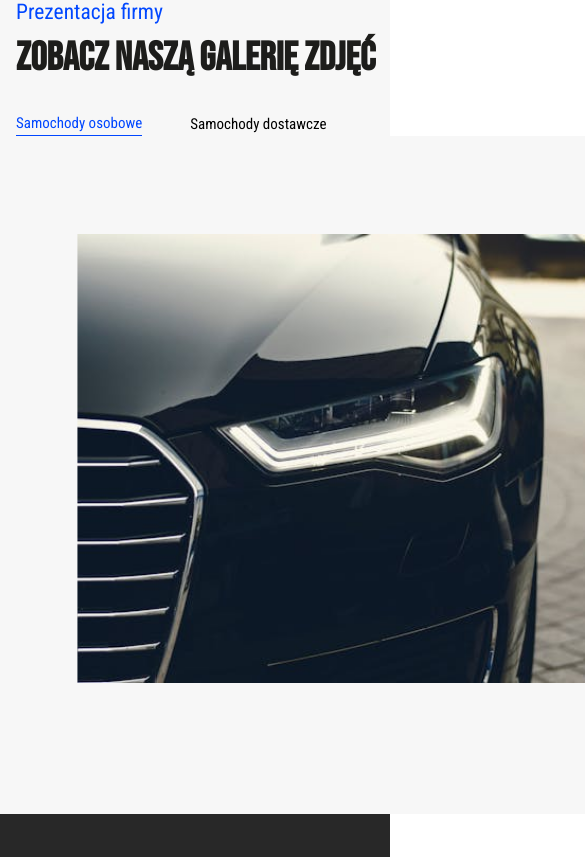
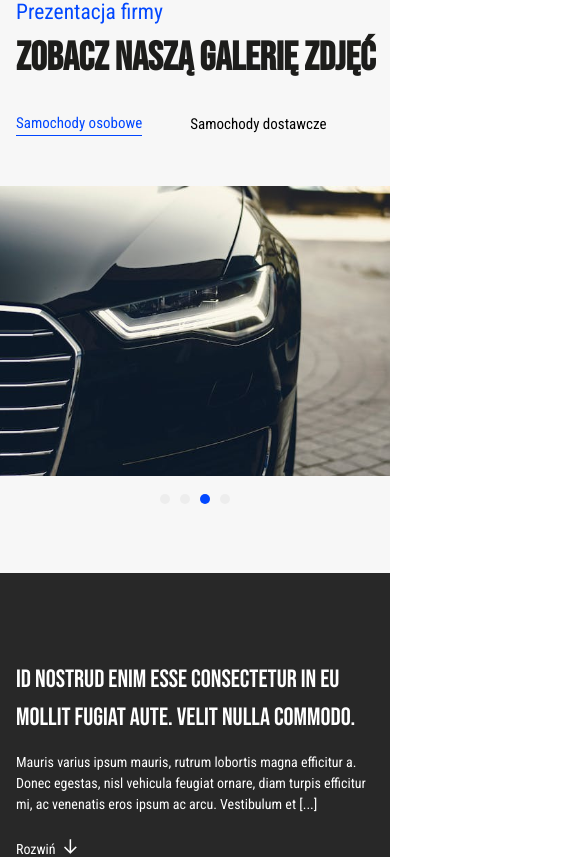
Before and after one commit to artur-IT/recruitment_adSite.pro, a React (Vite) app: page / in a window 390 px wide. Shown: the part 827-1684 px from the top of the page, 585 px wide, since content can reach past the window. Built offline with nearby package versions, Linux system fonts and the light colour scheme.

Commit message:
create mobile view - Gallery

```diff
--- a/src/App.jsx
+++ b/src/App.jsx
@@ -4,7 +4,7 @@ import Slider from "./slider";
 export default function App() {
   return (
     <>
-      <section className="max-w-[1440px] h-[2222px] mx-auto bg-[#F7F7F7]">
+      <section className="max-w-[1440px] lg:h-[2222px] mx-auto bg-[#F7F7F7]">
         {/* Navigation  */}
         <nav className="relative z-40 w-11/12 h-[79px] mx-auto py-4 grid lg:grid-cols-3 items-center">
           {/* logo */}
@@ -76,7 +76,7 @@ export default function App() {
         </section>
 
         {/* GALLERY SLIDER  */}
-        <section className="w-[1440px] h-[678px] p-12 bg-[#F7F7F7]">
+        <section className=" lg:w-[1440px] lg:h-[678px] lg:p-12 bg-[#F7F7F7]">
           <Slider />
         </section>
 
--- a/src/Slider.jsx
+++ b/src/Slider.jsx
@@ -14,12 +14,14 @@ const Slider = () => {
       });
     }, 2000);
 
+    console.log(screen.availWidth);
+
     return () => clearInterval(timer);
   }, [images.length]);
 
   return (
     <div className="slider-container">
-      <div className="slider" style={{ transform: `translateX(-${currentSlide * 55}%)` }}>
+      <div className="slider" style={{ transform: `translateX(-${currentSlide * (screen.availWidth > 1023 ? 55 : 50)}%)` }}>
         {images.map((image, index) => (
           <div key={index} className="relative slide" style={{ width: "50%" }}>
             <img src={image} alt={`Slide ${index + 1}`} className="slider-image" />
--- a/src/slider.css
+++ b/src/slider.css
@@ -46,3 +46,13 @@
 .dot.active {
   background-color: #0147ff;
 }
+
+@media (max-width: 1023px) {
+  .slide {
+    margin: 0 0px;
+  }
+
+  .slider {
+    width: 200vw;
+  }
+}
```
